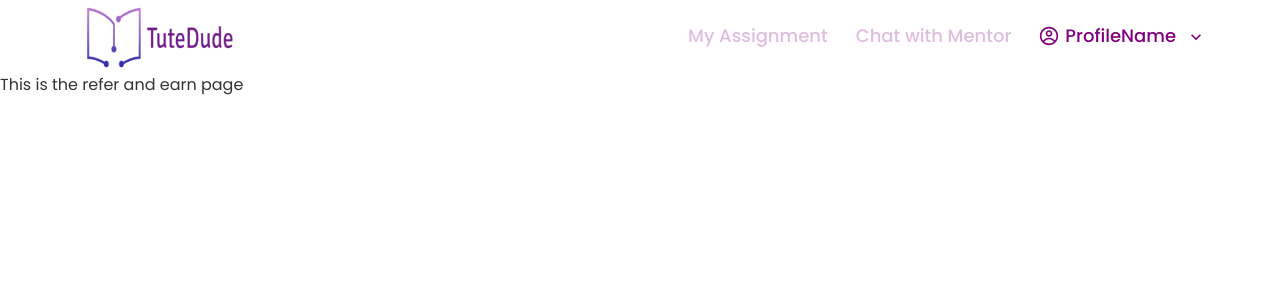
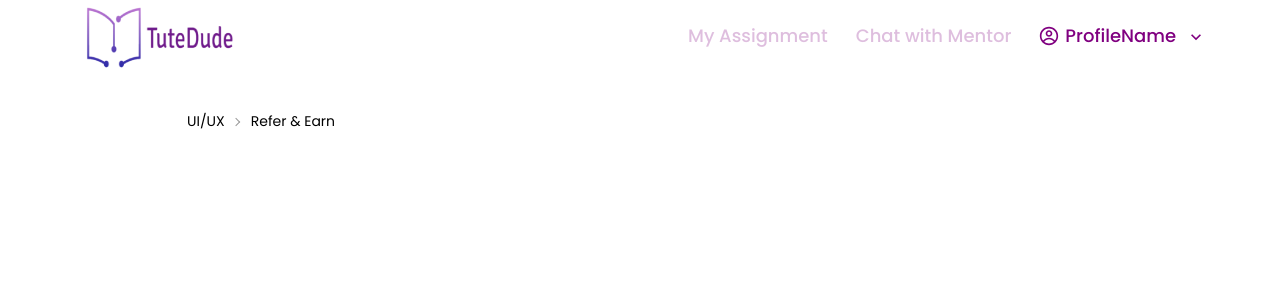
Before and after one commit to md-atiqurrahman/elearning-provider, a React (Create React App) app: page / in a window 1280 px wide. Shown: the top 300 px of the page. Built offline with nearby package versions, Linux system fonts and the light colour scheme.

Commit message:
add breadcrumbs

```diff
--- a/src/Pages/ReferAndEarn/ReferAndEarn.js
+++ b/src/Pages/ReferAndEarn/ReferAndEarn.js
@@ -2,9 +2,16 @@ import React from 'react';
 
 const ReferAndEarn = () => {
     return (
-        <div>
-            <h1 className='bg-base-100'>This is the refer and earn page</h1>
-        </div>
+        <main>
+            <div className='bg-base-100 pt-[30px] pb-[25px] pl-[187px]'>
+                <div className="text-black text-[14px] leading-[21px] font-normal breadcrumbs">
+                    <ul>
+                        <li>UI/UX</li>
+                        <li><a>Refer & Earn</a></li>
+                    </ul>
+                </div>
+            </div>
+        </main>
     );
 };
 
--- a/src/Pages/Shared/Navbar/Navbar.js
+++ b/src/Pages/Shared/Navbar/Navbar.js
@@ -4,7 +4,7 @@ import { CgProfile } from "react-icons/cg";
 
 const Navbar = () => {
     return (
-        <div className="navbar h-[73.04px] px-[74px] py-[6px] bg-base-100">
+        <header className="navbar h-[73.04px] px-[74px] py-[6px] bg-base-100">
             <div className="navbar-start">
                 <div className="dropdown">
                     <label tabIndex={0} className="btn btn-ghost lg:hidden">
@@ -38,7 +38,7 @@ const Navbar = () => {
                     </li>
                 </ul>
             </div>
-        </div>
+        </header>
     );
 };
 
```
